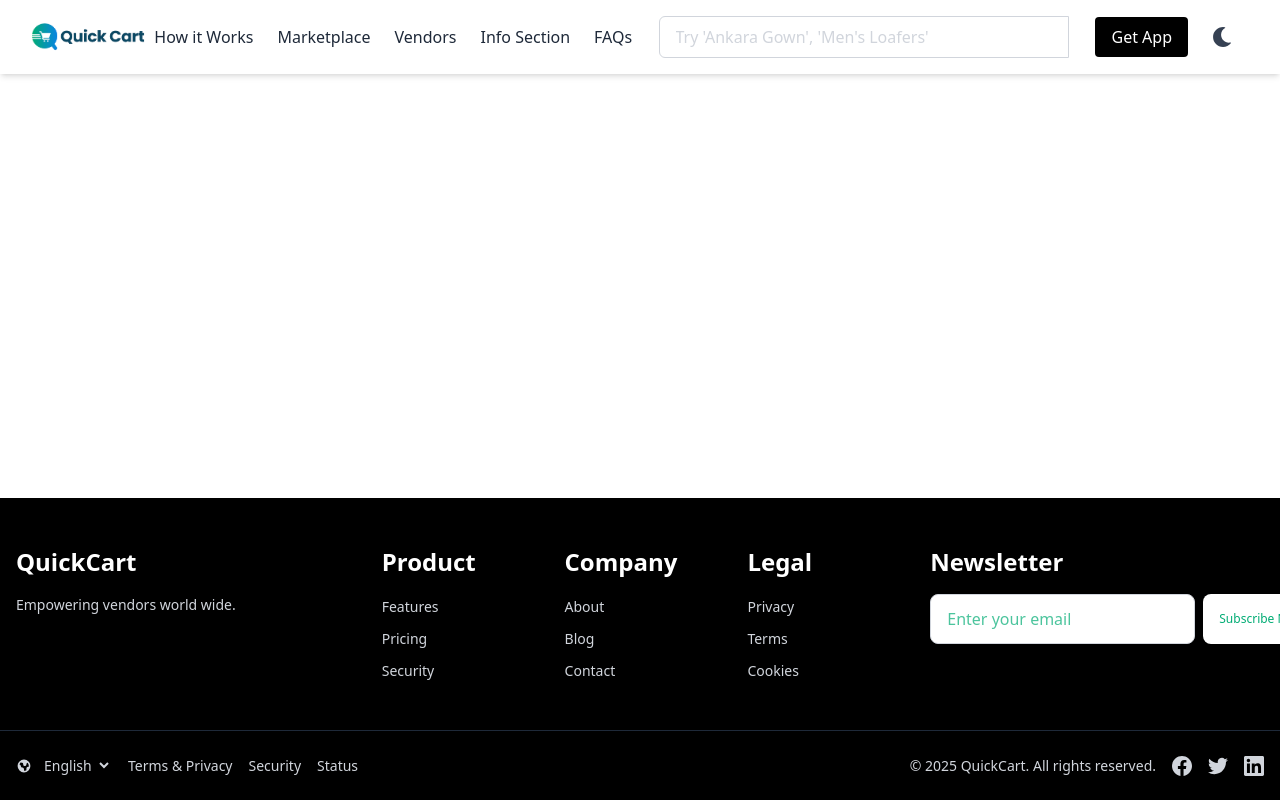
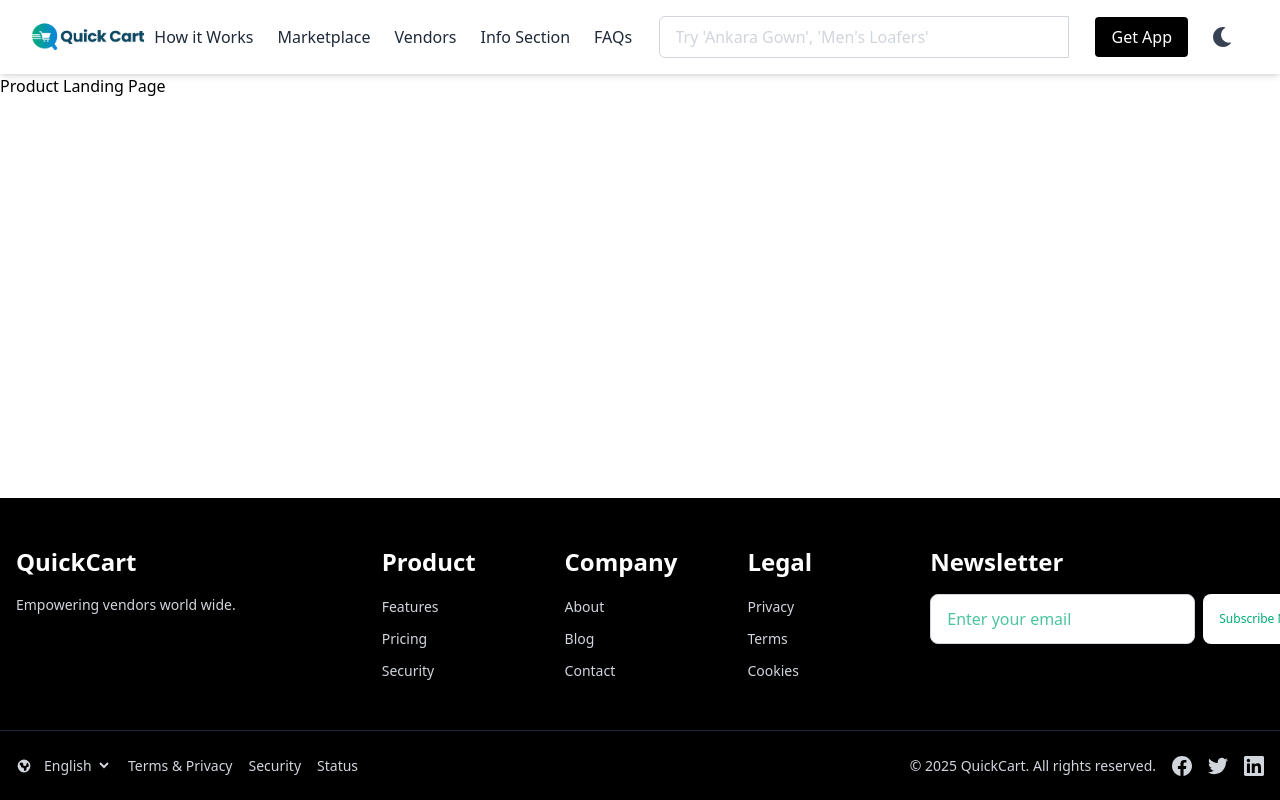
Before and after one commit to Olasunkanmi001/quickCart-landingPage, a React (Vite) app: page /productLanding in a window 1280 px wide. Shown: the top 800 px of the page. Built offline with nearby package versions, Linux system fonts and the light colour scheme.

Commit message:
Create ProductLanding page and add route to App.jsx

```diff
--- a/src/App.jsx
+++ b/src/App.jsx
@@ -6,6 +6,7 @@ import RiderLanding from "./component/riderLanding";
 import BuyerSignUp from "./component/buyerSignUp";
 import BuyerLogin from "./component/buyerLogin";
 import BuyerDashboard from "./component/buyerDashboard";
+import ProductLanding from "./component/productLanding";
 
 export default function App() {
   return (
@@ -18,6 +19,7 @@ export default function App() {
           <Route path="/buyerSignUp" element={<BuyerSignUp />} />
           <Route path="/buyerLogin" element={<BuyerLogin />} />
           <Route path="/buyerDashboard" element={<BuyerDashboard />} />
+          <Route path="/productLanding" element={<ProductLanding />} />
         </Routes>
       </Layout>
     </Router>
--- /dev/null
+++ b/src/component/productLanding.jsx
@@ -0,0 +1,7 @@
+import React from "react";
+
+const ProductLanding = () => {
+  return <div>Product Landing Page</div>;
+};
+
+export default ProductLanding;
```
